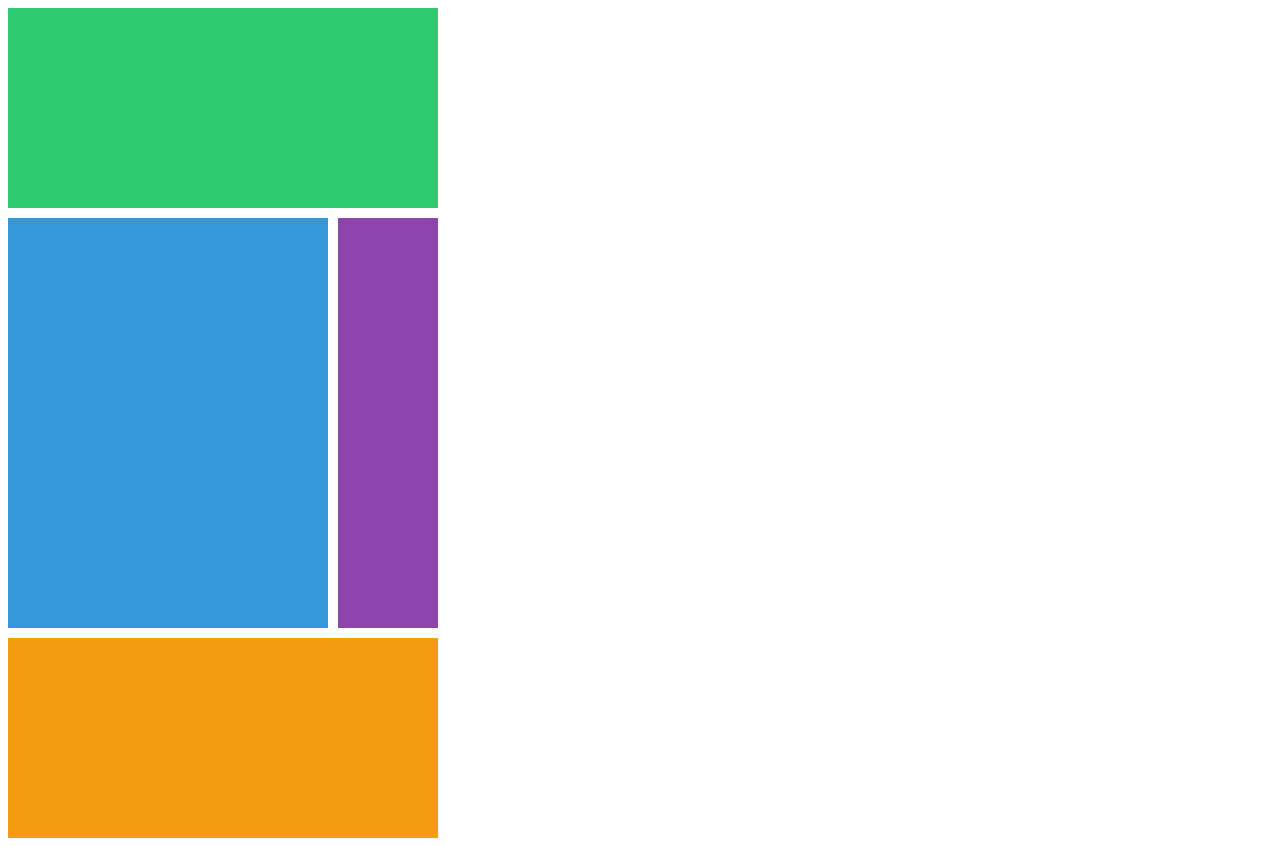
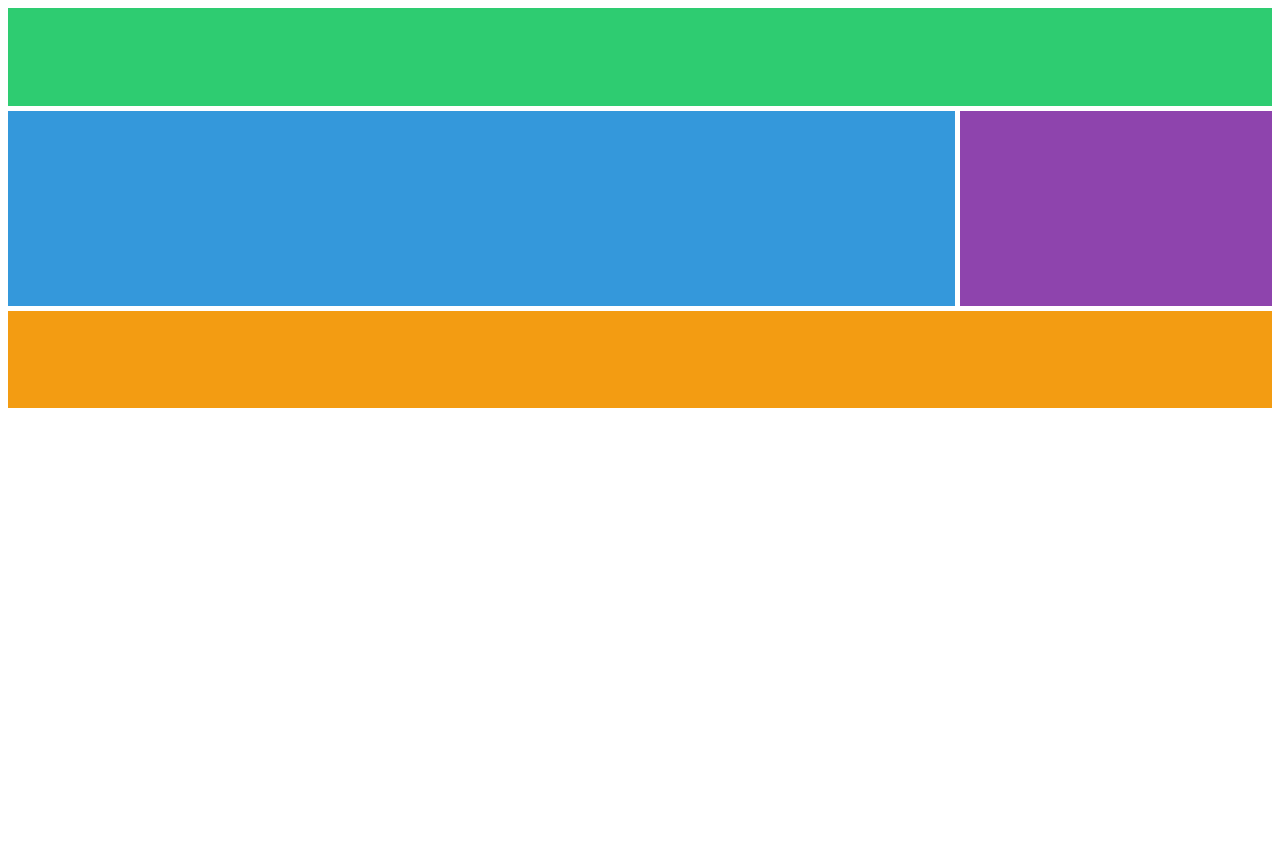
Before and after one commit to seonjoo2030/CSS-Layout, a plain HTML site: page index.html in a window 1280 px wide. After the commit the page ends 800 px from the top, so only its background shows below. Drawn offline with Linux system fonts and the light colour scheme.

Commit message:
grid-template 학습

```diff
--- a/style.css
+++ b/style.css
@@ -1,28 +1,29 @@
 .grid {
     display: grid;
-    gap: 10px;
-    grid-template-columns: [first-line] 100px [second-line] 100px [third-line] 100px [fourth-line] 100px [fifth-line];
-    grid-template-rows: repeat(4, [my-line] 200px);
+    gap: 5px;
+    height: 50vh;
+    grid-template:
+    "header header header header" 1fr
+    "content content content nav" 2fr
+    "footer footer footer footer" 1fr / 1fr 1fr 1fr 1fr;
 }
 
 .header {
     background-color: #2ecc71;
-    grid-column: span 4;
+    grid-area: header;
 }
 
 .content {
     background-color: #3498db;
-    grid-column: first-line / fourth-line;
-    grid-row: my-line 2 / my-line 4;
-
+    grid-area: content;
 }
 
 .nav {
     background-color: #8e44ad;
-    grid-row: span 2;
+    grid-area: nav;
 }
 
 .footer {
     background-color: #f39c12;
-    grid-column: span 4;
+    grid-area: footer;
 }
```
